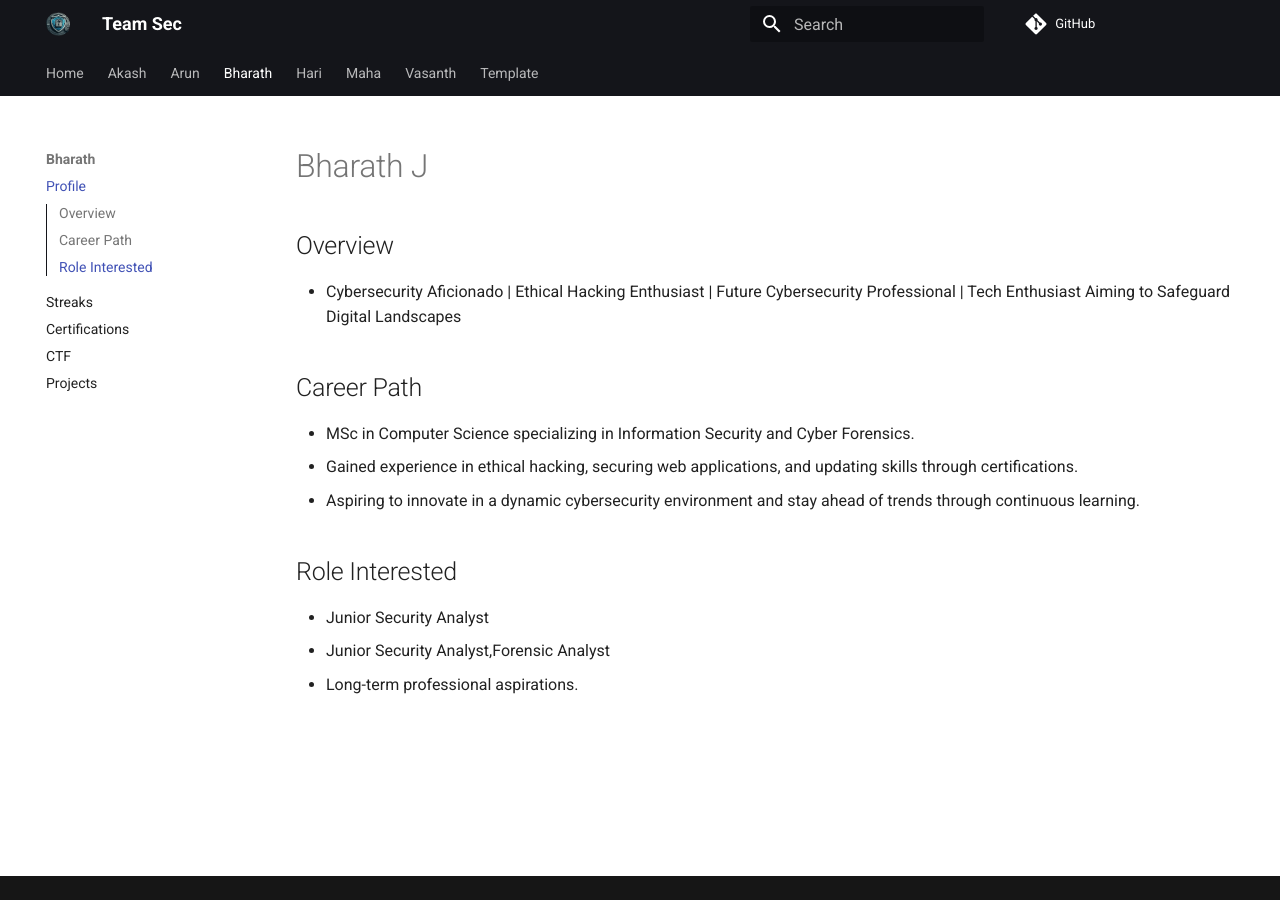
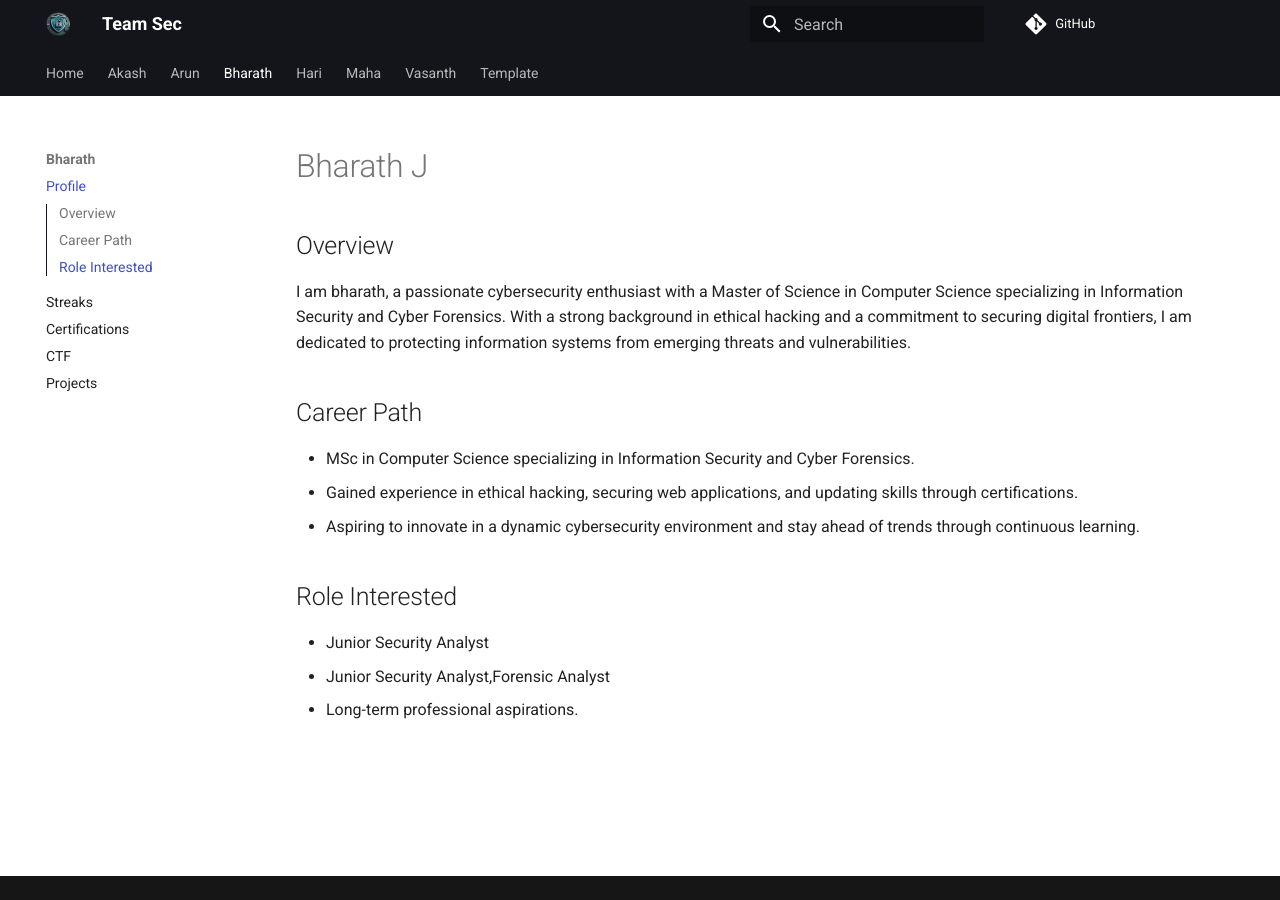
Before and after one commit to mr3xplorer/team_sec, an MkDocs documentation site: the page built from docs/Bharath/bharat.md, in a window 1280 px wide. Built offline with MkDocs 1.6.1 and Material for MkDocs 9.7.7, drawn with Linux system fonts in a browser that asks for light colours; comment, search, counter and statistics services are not loaded.

Commit message:
Update bharat.md

```diff
--- a/docs/Bharath/bharat.md
+++ b/docs/Bharath/bharat.md
@@ -1,7 +1,7 @@
 # Bharath J
 
 ## Overview
-- Cybersecurity Aficionado | Ethical Hacking Enthusiast | Future Cybersecurity Professional | Tech Enthusiast Aiming to Safeguard Digital Landscapes
+I am bharath, a passionate cybersecurity enthusiast with a Master of Science in Computer Science specializing in Information Security and Cyber Forensics. With a strong background in ethical hacking and a commitment to securing digital frontiers, I am dedicated to protecting information systems from emerging threats and vulnerabilities.
 
 ## Career Path
 - MSc in Computer Science specializing in Information Security and Cyber Forensics.
```
